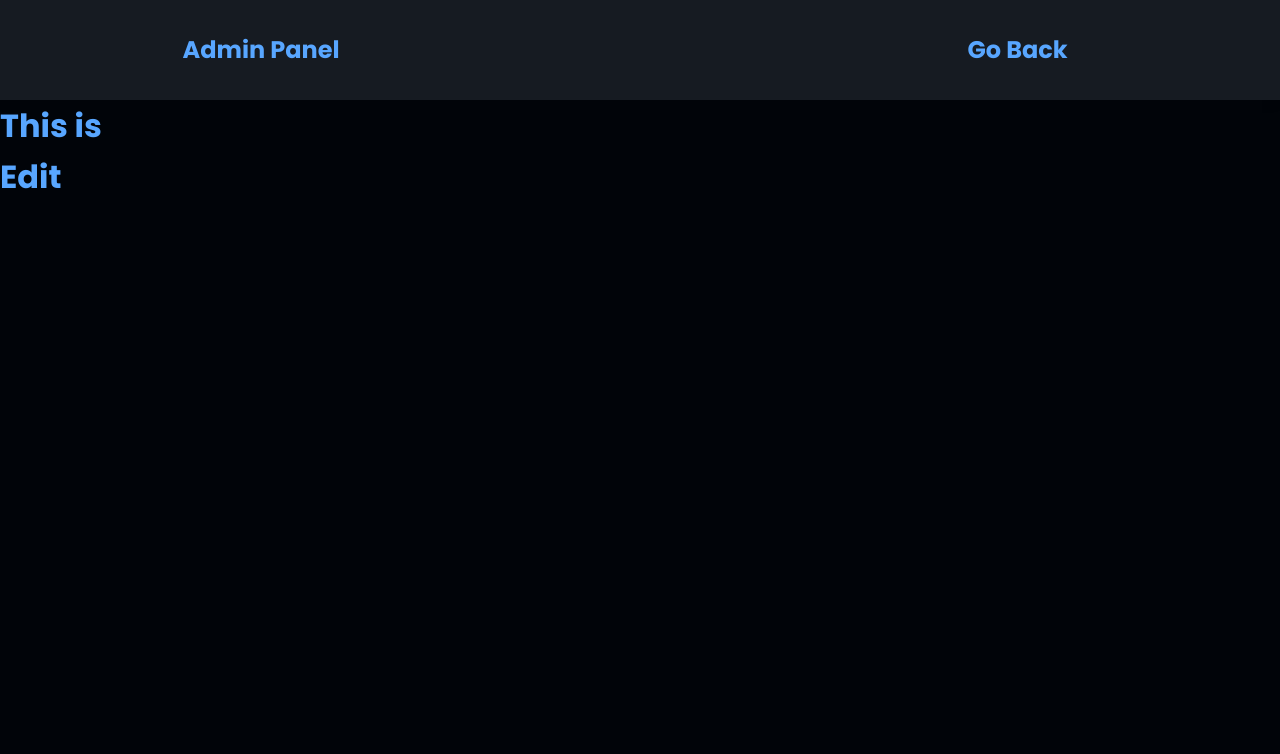
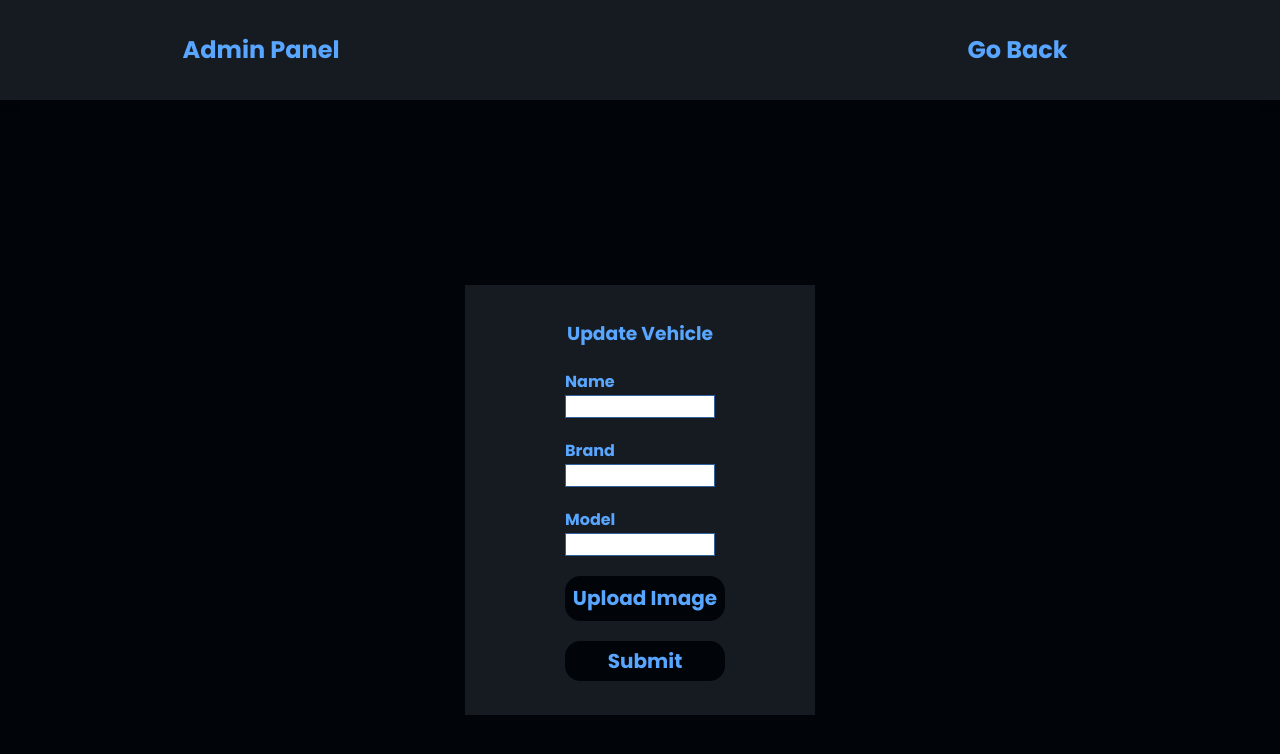
Before and after one commit to pedroluiznogueira/vehicle-catalog-react, a React (Create React App) app: page /edit in a window 1280 px wide. Shown: the top 754 px of the page. Built offline with nearby package versions, Linux system fonts and the light colour scheme; no server answers; sample sign-in values are in the browser's storage.

Commit message:
create and update vehicle layout

```diff
--- a/src/components/base/edit/Edit.css
+++ b/src/components/base/edit/Edit.css
@@ -0,0 +1,64 @@
+.container {
+    display: flex;
+    align-items: center;
+    justify-content: center;
+    flex-direction: column;
+    gap: 20px;
+}
+
+.plus-form {
+    width: 350px;
+    height: 430px;
+    background-color: #161B22;
+
+    display: flex;
+    align-items: center;
+    justify-content: center;
+    flex-direction: column;
+    gap: 20px;
+}
+
+.input-block {
+    display: flex;
+    justify-content: flex-start;
+    flex-direction: column;
+}
+
+.input-block input {
+    text-align: center;
+    border: 1px solid #31629B;
+    width: 150px;
+}
+
+.input-block input:focus {
+    border: 1px solid #31629B;
+}
+
+.input-block input:active {
+    border: 1px solid #31629B;
+}
+
+input[type="file"] {
+    display: none;
+}
+
+.input-block #image-label {
+    text-align: center;
+    padding: 5px;
+    width: 160px;
+    height: 45px;
+    border: 1px solid #010409;
+    border-radius: 15px;
+    background-color: #010409;
+    color: rgb(88, 166, 255);
+    cursor: pointer;
+    font-size: 20px;
+}
+
+.input-block #image-label:hover {
+    color: #31629B;
+}
+
+.input-block #image-label:active {
+    color: rgb(88, 166, 255);
+}
--- a/src/components/base/edit/Edit.jsx
+++ b/src/components/base/edit/Edit.jsx
@@ -3,9 +3,36 @@ import AdminNavbar from './../../shared/adminavbar/AdminNavbar';
 function Edit() {
     return (
         <>
-            <AdminNavbar />
-            <h1>This is Edit</h1>
-        </>
+        <AdminNavbar />
+        <div className="container">
+            <form className="plus-form">
+                <h3>Update Vehicle</h3>
+                <div className="input-block">
+                    <label htmlFor="name">Name</label>
+                    <input id="name" type="text" />
+                </div>
+
+                <div className="input-block">
+                    <label htmlFor="brand">Brand</label>
+                    <input id="brand" type="text" />
+                </div>
+
+                <div className="input-block">
+                    <label htmlFor="model">Model</label>
+                    <input id="model" type="text" />
+                </div>
+
+                <div className="input-block">
+                    <label id="image-label" htmlFor="image">Upload Image</label>
+                    <input id="image" type="file" />
+                </div>
+
+                <div className="input-block">
+                    <button type="submit" className="btn">Submit</button>
+                </div>
+            </form>
+        </div>
+    </>
     )
 }
 
--- a/src/components/base/plus/Plus.css
+++ b/src/components/base/plus/Plus.css
@@ -0,0 +1,64 @@
+.container {
+    display: flex;
+    align-items: center;
+    justify-content: center;
+    flex-direction: column;
+    gap: 20px;
+}
+
+.plus-form {
+    width: 350px;
+    height: 430px;
+    background-color: #161B22;
+
+    display: flex;
+    align-items: center;
+    justify-content: center;
+    flex-direction: column;
+    gap: 20px;
+}
+
+.input-block {
+    display: flex;
+    justify-content: flex-start;
+    flex-direction: column;
+}
+
+.input-block input {
+    text-align: center;
+    border: 1px solid #31629B;
+    width: 150px;
+}
+
+.input-block input:focus {
+    border: 1px solid #31629B;
+}
+
+.input-block input:active {
+    border: 1px solid #31629B;
+}
+
+input[type="file"] {
+    display: none;
+}
+
+.input-block #image-label {
+    text-align: center;
+    padding: 5px;
+    width: 160px;
+    height: 45px;
+    border: 1px solid #010409;
+    border-radius: 15px;
+    background-color: #010409;
+    color: rgb(88, 166, 255);
+    cursor: pointer;
+    font-size: 20px;
+}
+
+.input-block #image-label:hover {
+    color: #31629B;
+}
+
+.input-block #image-label:active {
+    color: rgb(88, 166, 255);
+}
--- a/src/components/base/plus/Plus.jsx
+++ b/src/components/base/plus/Plus.jsx
@@ -1,10 +1,38 @@
 import AdminNavbar from "../../shared/adminavbar/AdminNavbar";
+import './Plus.css';
 
 function Plus() {
     return (
         <>
             <AdminNavbar />
-            <h1>This is Plus</h1>
+            <div className="container">
+                <form className="plus-form">
+                    <h3>Create Vehicle</h3>
+                    <div className="input-block">
+                        <label htmlFor="name">Name</label>
+                        <input id="name" type="text" />
+                    </div>
+
+                    <div className="input-block">
+                        <label htmlFor="brand">Brand</label>
+                        <input id="brand" type="text" />
+                    </div>
+
+                    <div className="input-block">
+                        <label htmlFor="model">Model</label>
+                        <input id="model" type="text" />
+                    </div>
+
+                    <div className="input-block">
+                        <label id="image-label" htmlFor="image">Upload Image</label>
+                        <input id="image" type="file" />
+                    </div>
+
+                    <div className="input-block">
+                        <button type="submit" className="btn">Submit</button>
+                    </div>
+                </form>
+            </div>
         </>
     )
 }
--- a/src/components/base/trash/Trash.jsx
+++ b/src/components/base/trash/Trash.jsx
@@ -4,7 +4,9 @@ function Trash() {
     return (
         <>
             <AdminNavbar />
-            <h1>This is Trash</h1>
+            <div className="container">
+                <h1>Vehicle deleted</h1>
+            </div>
         </>
     )
 }
--- a/src/components/base/vehicle/Vehicle.jsx
+++ b/src/components/base/vehicle/Vehicle.jsx
@@ -24,13 +24,15 @@ function Vehicle() {
     }
 
     const handleTrash = () => {
-        console.log('trash');
-        navigate('/trash');
+        if (window.confirm('Are you sure you want to delete it ?')) {
+            console.log('trash');
+            navigate('/trash');
+        }
     }
 
     const handleEdit = () => {
         console.log('edit');
-        navigate('/plus');
+        navigate('/edit');
     }
 
     return (
```
